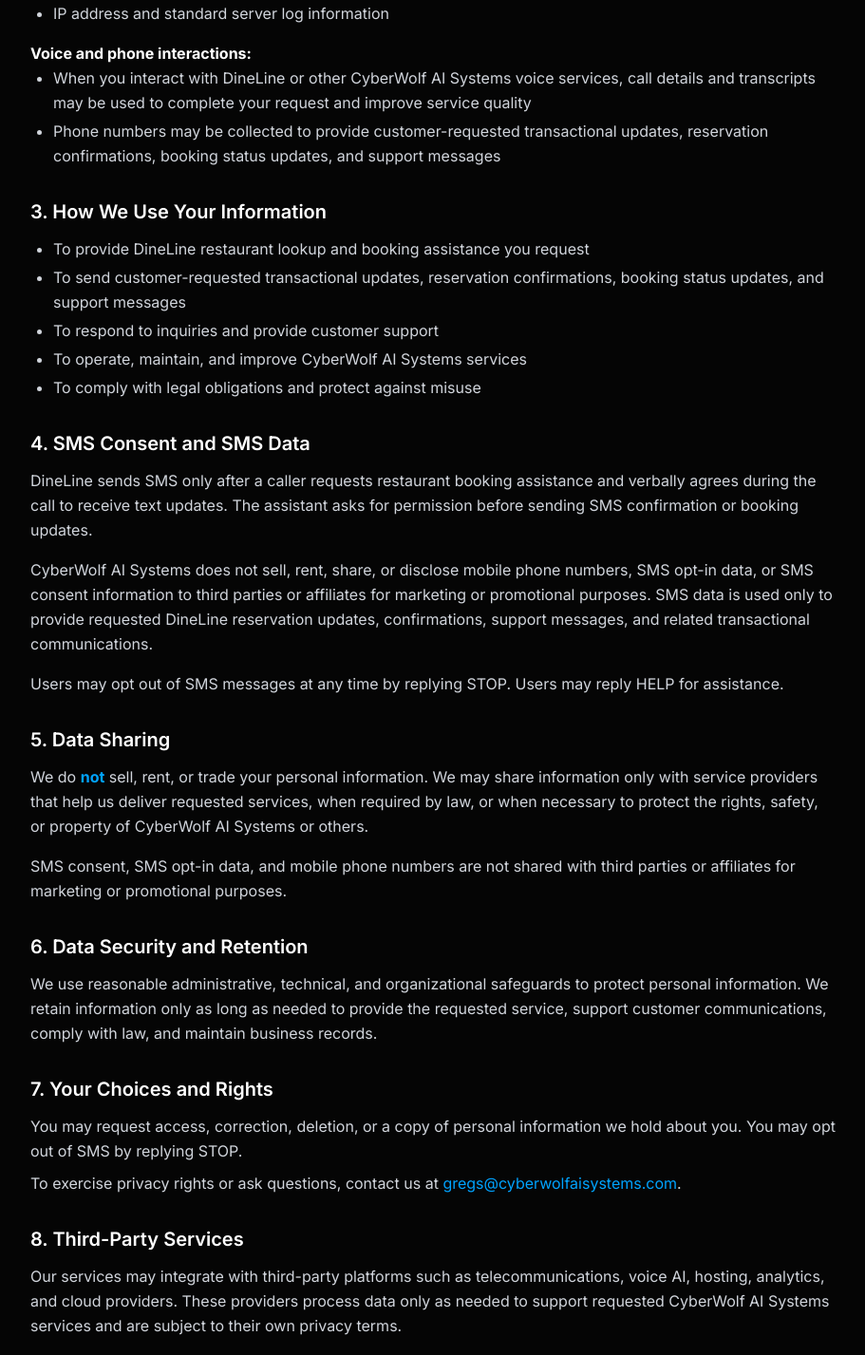
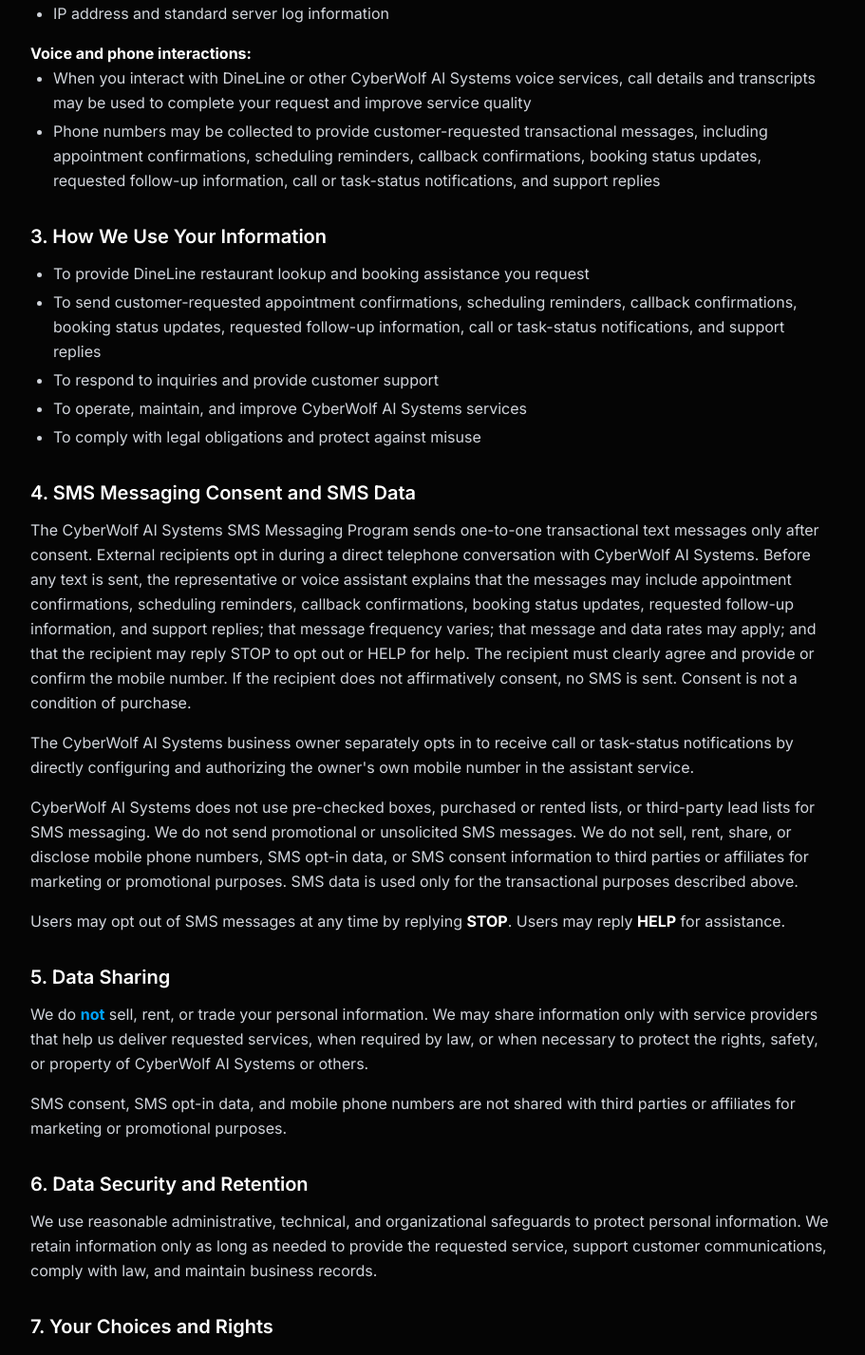
Before and after one commit to wolfcore25/cyberwolf-ai-site, a Next.js app: page /privacy in a window 1280 px wide. Shown: the part 700-2127 px from the top of the page at 95% size, without its empty margins (184-1095 px from the left). Built offline with nearby package versions, Linux system fonts and the light colour scheme.

Commit message:
fix: align SMS policies with A2P campaign

```diff
--- a/src/app/privacy/page.tsx
+++ b/src/app/privacy/page.tsx
@@ -20,7 +20,7 @@
 
       <div className="max-w-4xl mx-auto px-6 py-16">
         <h1 className="text-4xl font-bold mb-2">Privacy Policy</h1>
-        <p className="text-gray-500 text-sm mb-12">Last updated: May 22, 2026</p>
+        <p className="text-gray-500 text-sm mb-12">Last updated: July 13, 2026</p>
 
         <div className="prose prose-invert max-w-none space-y-8 text-gray-300 leading-relaxed">
           <section>
@@ -51,7 +51,7 @@
             <p className="mt-4"><strong className="text-white">Voice and phone interactions:</strong></p>
             <ul className="list-disc pl-6 space-y-1">
               <li>When you interact with DineLine or other CyberWolf AI Systems voice services, call details and transcripts may be used to complete your request and improve service quality</li>
-              <li>Phone numbers may be collected to provide customer-requested transactional updates, reservation confirmations, booking status updates, and support messages</li>
+              <li>Phone numbers may be collected to provide customer-requested transactional messages, including appointment confirmations, scheduling reminders, callback confirmations, booking status updates, requested follow-up information, call or task-status notifications, and support replies</li>
             </ul>
           </section>
 
@@ -59,7 +59,7 @@
             <h2 className="text-xl font-semibold text-white mb-3">3. How We Use Your Information</h2>
             <ul className="list-disc pl-6 space-y-1">
               <li>To provide DineLine restaurant lookup and booking assistance you request</li>
-              <li>To send customer-requested transactional updates, reservation confirmations, booking status updates, and support messages</li>
+              <li>To send customer-requested appointment confirmations, scheduling reminders, callback confirmations, booking status updates, requested follow-up information, call or task-status notifications, and support replies</li>
               <li>To respond to inquiries and provide customer support</li>
               <li>To operate, maintain, and improve CyberWolf AI Systems services</li>
               <li>To comply with legal obligations and protect against misuse</li>
@@ -67,22 +67,36 @@
           </section>
 
           <section>
-            <h2 className="text-xl font-semibold text-white mb-3">4. SMS Consent and SMS Data</h2>
+            <h2 className="text-xl font-semibold text-white mb-3">4. SMS Messaging Consent and SMS Data</h2>
             <p>
-              DineLine sends SMS only after a caller requests restaurant booking assistance and
-              verbally agrees during the call to receive text updates. The assistant asks for
-              permission before sending SMS confirmation or booking updates.
+              The CyberWolf AI Systems SMS Messaging Program sends one-to-one transactional text
+              messages only after consent. External recipients opt in during a direct telephone
+              conversation with CyberWolf AI Systems. Before any text is sent, the representative
+              or voice assistant explains that the messages may include appointment confirmations,
+              scheduling reminders, callback confirmations, booking status updates, requested
+              follow-up information, and support replies; that message frequency varies; that
+              message and data rates may apply; and that the recipient may reply STOP to opt out or
+              HELP for help. The recipient must clearly agree and provide or confirm the mobile
+              number. If the recipient does not affirmatively consent, no SMS is sent. Consent is
+              not a condition of purchase.
             </p>
             <p className="mt-4">
-              CyberWolf AI Systems does not sell, rent, share, or disclose mobile phone numbers,
-              SMS opt-in data, or SMS consent information to third parties or affiliates for
-              marketing or promotional purposes. SMS data is used only to provide requested
-              DineLine reservation updates, confirmations, support messages, and related
-              transactional communications.
+              The CyberWolf AI Systems business owner separately opts in to receive call or
+              task-status notifications by directly configuring and authorizing the owner&apos;s own
+              mobile number in the assistant service.
             </p>
             <p className="mt-4">
-              Users may opt out of SMS messages at any time by replying STOP. Users may reply
-              HELP for assistance.
+              CyberWolf AI Systems does not use pre-checked boxes, purchased or rented lists, or
+              third-party lead lists for SMS messaging. We do not send promotional or unsolicited
+              SMS messages. We do not sell, rent, share, or disclose mobile phone numbers, SMS
+              opt-in data, or SMS consent information to third parties or affiliates for marketing
+              or promotional purposes. SMS data is used only for the transactional purposes
+              described above.
+            </p>
+            <p className="mt-4">
+              Users may opt out of SMS messages at any time by replying{" "}
+              <strong className="text-white">STOP</strong>. Users may reply{" "}
+              <strong className="text-white">HELP</strong> for assistance.
             </p>
           </section>
 
@@ -112,7 +126,12 @@
 
           <section>
             <h2 className="text-xl font-semibold text-white mb-3">7. Your Choices and Rights</h2>
-            <p>You may request access, correction, deletion, or a copy of personal information we hold about you. You may opt out of SMS by replying STOP.</p>
+            <p>
+              You may request access, correction, deletion, or a copy of personal information we
+              hold about you. You may opt out of SMS by replying{" "}
+              <strong className="text-white">STOP</strong> or reply{" "}
+              <strong className="text-white">HELP</strong> for assistance.
+            </p>
             <p className="mt-2">
               To exercise privacy rights or ask questions, contact us at{" "}
               <a href="mailto:gregs@cyberwolfaisystems.com" className="text-[var(--cyber-blue)] hover:underline">
--- a/src/app/terms/page.tsx
+++ b/src/app/terms/page.tsx
@@ -20,7 +20,7 @@
 
       <div className="max-w-4xl mx-auto px-6 py-16">
         <h1 className="text-4xl font-bold mb-2">Terms of Service</h1>
-        <p className="text-gray-500 text-sm mb-12">Last updated: May 22, 2026</p>
+        <p className="text-gray-500 text-sm mb-12">Last updated: July 13, 2026</p>
 
         <div className="prose prose-invert max-w-none space-y-8 text-gray-300 leading-relaxed">
           <section>
@@ -44,18 +44,27 @@
           <section>
             <h2 className="text-xl font-semibold text-white mb-3">3. SMS Messaging Terms</h2>
             <p>
-              By agreeing to receive SMS updates from CyberWolf AI Systems, you consent to
-              receive transactional text messages including appointment confirmations, scheduling
-              reminders, booking status updates, and support replies. Message frequency varies
-              based on your request. Message and data rates may apply. Reply{" "}
+              The CyberWolf AI Systems SMS Messaging Program provides one-to-one transactional
+              messages, including appointment confirmations, scheduling reminders, callback
+              confirmations, booking status updates, requested follow-up information, call or
+              task-status notifications, and support replies. External recipients enroll by
+              clearly agreeing during a direct telephone conversation and providing or confirming
+              the mobile number before any SMS is sent. The CyberWolf AI Systems business owner
+              may separately enroll the owner&apos;s own mobile number by directly configuring and
+              authorizing it in the assistant service. Message frequency varies based on each
+              recipient&apos;s requests and appointments. Message and data rates may apply. Reply{" "}
               <strong className="text-white">STOP</strong> to opt out at any time. Reply{" "}
               <strong className="text-white">HELP</strong> for help. Consent to receive SMS
-              messages is not a condition of purchase.
+              messages is not a condition of purchase. For support, email{" "}
+              <a href="mailto:gregs@cyberwolfaisystems.com" className="text-[var(--cyber-blue)] hover:underline">
+                gregs@cyberwolfaisystems.com
+              </a>.
             </p>
             <p className="mt-4">
               CyberWolf AI Systems does not sell, rent, share, or disclose mobile phone numbers,
               SMS opt-in data, or SMS consent information to third parties or affiliates for
-              marketing or promotional purposes.
+              marketing or promotional purposes. We do not send promotional or unsolicited SMS
+              messages and do not use purchased, rented, or third-party lead lists.
             </p>
           </section>
 
```
